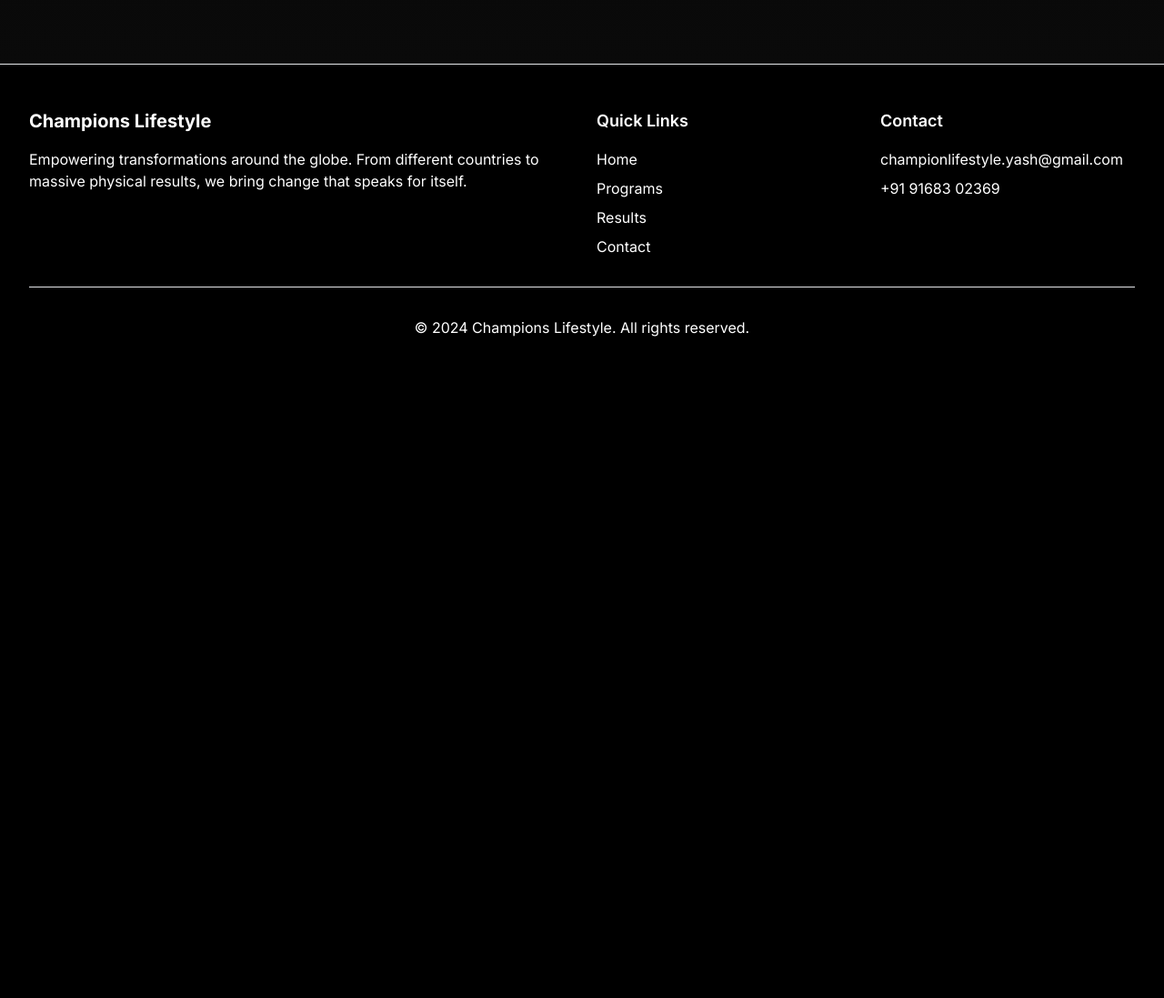
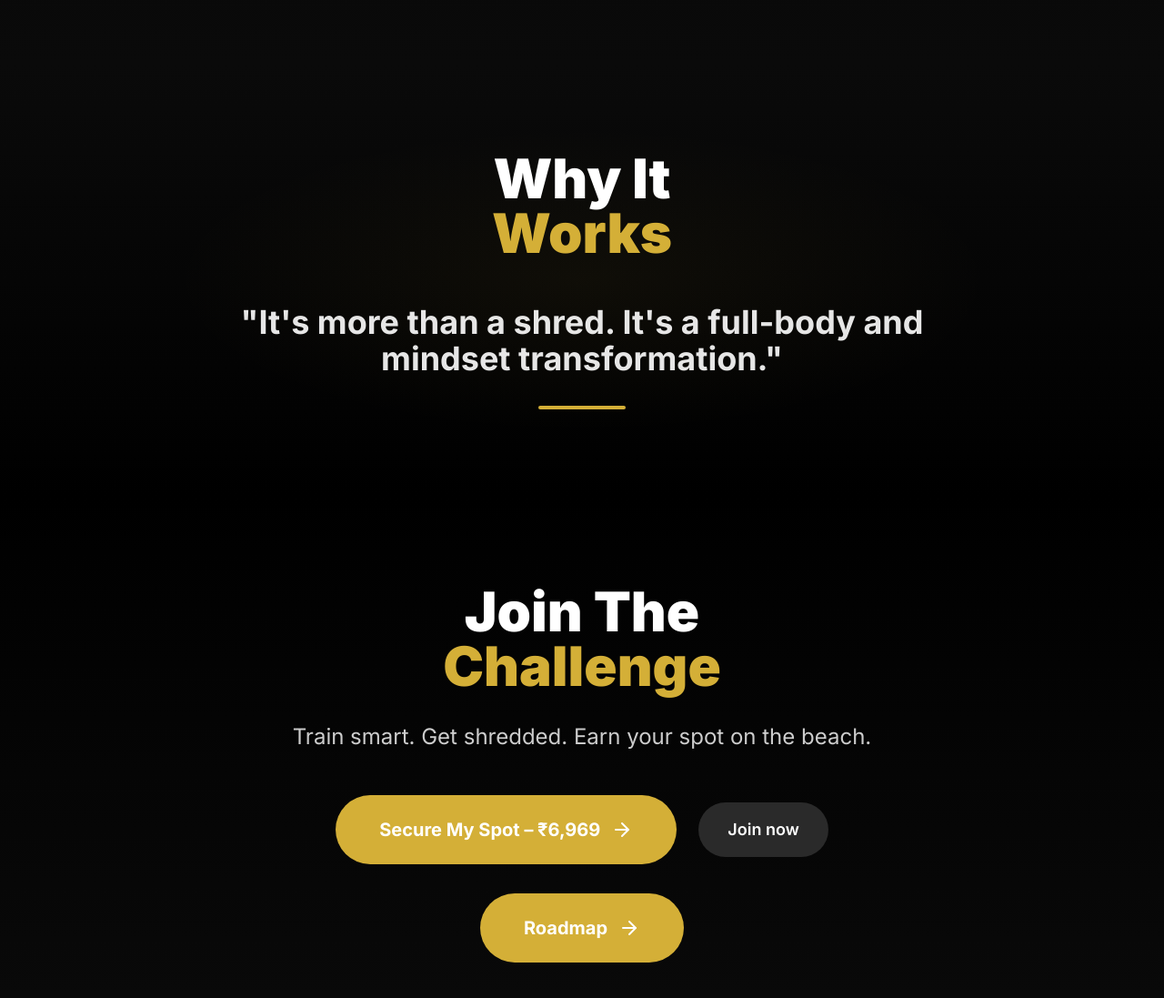
Before and after one commit to snuvaibh1/yash12, a React (Vite) app: page /8w-shred-challenge in a window 1280 px wide. Shown: the part 2462-3559 px from the top of the page at 91% size. Before the commit the page ends 2882 px from the top, so only its background shows below. Built offline with nearby package versions, Linux system fonts and the light colour scheme.

Commit message:
Updated ShredChallengePage.tsx

```diff
--- a/src/pages/ShredChallengePage.tsx
+++ b/src/pages/ShredChallengePage.tsx
@@ -6,6 +6,10 @@ import { Link } from 'react-router-dom';
 const ShredChallengePage: React.FC = () => {
   const [currentSlide, setCurrentSlide] = useState(0);
   const [openFAQ, setOpenFAQ] = useState<number | null>(null);
+
+  const roadmapImages = [
+    'https://images.pexels.com/photos/1552252/pexels-photo-1552252.jpeg?auto=compress&cs=tinysrgb&w=800',
+  ];
 
   const features = [
     {
@@ -45,6 +49,12 @@ const ShredChallengePage: React.FC = () => {
     }
   ];
 
+  const handleWhatsAppContact = () => {
+    const message = "Hi! I'm interested in joining the 8W Shreds For Shores Challenge. Can you tell me more?";
+    const whatsappUrl = `https://wa.me/919168302369?text=${encodeURIComponent(message)}`;
+    window.open(whatsappUrl, '_blank');
+  };
+
   return (
     <motion.div
       initial={{ opacity: 0 }}
@@ -73,7 +83,7 @@ const ShredChallengePage: React.FC = () => {
           >
             8W SHREDS
             <br />
-            <span className="text-accent-gold">FOR SHORES</span>
+           <span className="text-accent-gold">FOR SHORES</span>
           </motion.h1>
 
           <motion.p
@@ -84,15 +94,15 @@ const ShredChallengePage: React.FC = () => {
           >
             High-impact 8-week shred program by Cult Lifestyle Coaching
             <br />
-            🏖️ <span className="text-accent-gold font-bold">Win an all-expenses-paid trip to Goa</span>
+           🏖️ <span className="text-accent-gold font-bold">Win an all-expenses-paid trip to Goa</span>
           </motion.p>
 
           <motion.button
-            className="bg-accent-gold text-black px-12 py-6 rounded-full font-bold text-xl flex items-center space-x-3 mx-auto hover:bg-accent-gold-dark transition-all duration-300"
+           className="bg-accent-gold text-black px-12 py-6 rounded-full font-bold text-xl flex items-center space-x-3 mx-auto hover:bg-accent-gold-dark transition-all duration-300"
             initial={{ opacity: 0, y: 30 }}
             animate={{ opacity: 1, y: 0 }}
             transition={{ duration: 1, delay: 0.6 }}
-            whileHover={{ scale: 1.05, boxShadow: '0 0 30px rgba(212, 175, 55, 0.4)' }}
+           whileHover={{ scale: 1.05, boxShadow: '0 0 30px rgba(212, 175, 55, 0.4)' }}
             whileTap={{ scale: 0.95 }}
             onClick={() => window.open('https://rzp.io/rzp/iyo0cIL0', '_blank')}
           >
@@ -146,7 +156,7 @@ const ShredChallengePage: React.FC = () => {
         </div>
       </section>
 
-      {/* 8W Roadmap Section with VIDEO */}
+      {/* 8W Roadmap Section */}
       <section className="py-24 bg-gradient-to-b from-dark to-charcoal">
         <div className="max-w-7xl mx-auto px-6 lg:px-8">
           <motion.div
@@ -172,29 +182,203 @@ const ShredChallengePage: React.FC = () => {
               transition={{ duration: 1 }}
               viewport={{ once: true }}
             >
-              <iframe
-                src="https://streamable.com/e/6kq255"
+              <img
+                src={roadmapImages[currentSlide]}
+                alt={`Week ${currentSlide + 1} Transformation`}
                 className="w-full h-full object-cover"
-                frameBorder="0"
-                allowFullScreen
-                title="Transformation Roadmap Video"
               />
               <div className="absolute inset-0 bg-gradient-to-t from-dark/80 via-transparent to-transparent" />
               <div className="absolute bottom-6 left-6 text-white">
-                <h3 className="text-2xl font-bold mb-2">Week 1</h3>
-                <p className="text-white/80">Transformation Phase 1</p>
+                <h3 className="text-2xl font-bold mb-2">Week {currentSlide + 1}</h3>
+                <p className="text-white/80">Transformation Phase {currentSlide + 1}</p>
               </div>
             </motion.div>
 
+            {/* Navigation Dots */}
             <div className="flex justify-center space-x-3 mt-8">
-              <button className="w-3 h-3 rounded-full bg-primary scale-125" />
+              {roadmapImages.map((_, index) => (
+                <button
+                  key={index}
+                  className={`w-3 h-3 rounded-full transition-all duration-300 ${
+                    currentSlide === index ? 'bg-primary scale-125' : 'bg-white/30 hover:bg-white/50'
+                  }`}
+                  onClick={() => setCurrentSlide(index)}
+                />
+              ))}
+            </div>
+
+            {/* Auto-advance slideshow */}
+            <div className="hidden">
+              {setTimeout(() => {
+                setCurrentSlide((prev) => (prev + 1) % roadmapImages.length);
+              }, 3000)}
             </div>
           </div>
         </div>
       </section>
 
-      {/* Remaining Sections (Why It Works, Join, FAQ, CTA) */}
-      {/* You can keep these unchanged from your current implementation */}
+      {/* Why It Works Section */}
+      <section className="py-24 bg-gradient-to-b from-charcoal to-dark relative overflow-hidden">
+        <div className="absolute inset-0 bg-gradient-radial from-primary/5 via-transparent to-transparent" />
+
+        <div className="max-w-4xl mx-auto px-6 lg:px-8 text-center relative z-10">
+          <motion.div
+            initial={{ opacity: 0, y: 50 }}
+            whileInView={{ opacity: 1, y: 0 }}
+            transition={{ duration: 1 }}
+            viewport={{ once: true }}
+          >
+            <h2 className="text-4xl md:text-6xl font-black mb-12">
+              Why It
+              <br />
+              <span className="text-primary">Works</span>
+            </h2>
+
+            <motion.blockquote
+              className="text-2xl md:text-4xl font-bold text-white/90 leading-relaxed mb-8"
+              initial={{ opacity: 0, scale: 0.9 }}
+              whileInView={{ opacity: 1, scale: 1 }}
+              transition={{ duration: 0.8, delay: 0.3 }}
+              viewport={{ once: true }}
+            >
+              "It's more than a shred. It's a full-body and mindset transformation."
+            </motion.blockquote>
+
+            <div className="w-24 h-1 bg-primary mx-auto rounded-full" />
+          </motion.div>
+        </div>
+      </section>
+
+      {/* Join the Challenge Section */}
+      <section className="py-24 bg-gradient-to-b from-dark to-charcoal">
+        <div className="max-w-4xl mx-auto px-6 lg:px-8 text-center">
+          <motion.div
+            initial={{ opacity: 0, y: 30 }}
+            whileInView={{ opacity: 1, y: 0 }}
+            transition={{ duration: 0.8 }}
+            viewport={{ once: true }}
+          >
+            <h2 className="text-4xl md:text-6xl font-black mb-8">
+              Join The
+              <br />
+              <span className="text-primary">Challenge</span>
+            </h2>
+
+            <p className="text-xl md:text-2xl text-white/80 mb-12 leading-relaxed">
+              Train smart. Get shredded. Earn your spot on the beach.
+            </p>
+
+            <div className="flex flex-col sm:flex-row gap-6 justify-center items-center mb-8">
+              <motion.button
+                className="bg-primary text-white px-12 py-6 rounded-full font-bold text-xl flex items-center space-x-3 hover:bg-primary/90 transition-all duration-300"
+                whileHover={{ scale: 1.05, boxShadow: '0 0 30px rgba(255, 0, 64, 0.4)' }}
+                whileTap={{ scale: 0.95 }}
+                onClick={() => window.open('https://rzp.io/rzp/iyo0cIL0', '_blank')}
+              >
+                <span>Secure My Spot – ₹6,969</span>
+                <ArrowRight className="w-6 h-6" />
+              </motion.button>
+
+              <motion.button
+                className="bg-charcoal-light text-white px-8 py-4 rounded-full font-semibold text-lg hover:bg-charcoal transition-all duration-300 flex items-center space-x-2"
+                whileHover={{ scale: 1.05 }}
+                whileTap={{ scale: 0.95 }}
+                onClick={() => window.open('https://rzp.io/rzp/iyo0cIL0', '_blank')}
+              >
+                <span>Join now</span>
+              </motion.button>
+            </div>
+
+            <motion.button
+              className="bg-primary text-white px-12 py-6 rounded-full font-bold text-xl flex items-center space-x-3 mx-auto hover:bg-primary/90 transition-all duration-300"
+              whileHover={{ scale: 1.05, boxShadow: '0 0 30px rgba(255, 0, 64, 0.4)' }}
+              whileTap={{ scale: 0.95 }}
+              onClick={() => window.open('https://www.championlifestylecoaching.com/_files/ugd/5d66bb_ea9c9f665b994a40a18fdfd7c563f7f1.pdf', '_blank')}
+            >
+              <span>Roadmap</span>
+              <ArrowRight className="w-6 h-6" />
+            </motion.button>
+          </motion.div>
+        </div>
+      </section>
+
+      {/* FAQ Section */}
+      <section className="py-24 bg-gradient-to-b from-charcoal to-dark">
+        <div className="max-w-4xl mx-auto px-6 lg:px-8">
+          <motion.div
+            className="text-center mb-16"
+            initial={{ opacity: 0, y: 30 }}
+            whileInView={{ opacity: 1, y: 0 }}
+            transition={{ duration: 0.8 }}
+            viewport={{ once: true }}
+          >
+            <h2 className="text-4xl md:text-6xl font-black mb-6">
+              FAQ &
+              <br />
+              <span className="text-primary">Support</span>
+            </h2>
+          </motion.div>
+
+          <div className="space-y-6">
+            {faqs.map((faq, index) => (
+              <motion.div
+                key={index}
+                className="bg-charcoal-light/50 backdrop-blur-sm rounded-2xl border border-white/10 overflow-hidden"
+                initial={{ opacity: 0, y: 30 }}
+                whileInView={{ opacity: 1, y: 0 }}
+                transition={{ duration: 0.6, delay: index * 0.1 }}
+                viewport={{ once: true }}
+              >
+                <button
+                  className="w-full p-6 text-left flex items-center justify-between hover:bg-white/5 transition-colors"
+                  onClick={() => setOpenFAQ(openFAQ === index ? null : index)}
+                >
+                  <span className="text-lg font-semibold text-white">{faq.question}</span>
+                  {openFAQ === index ? (
+                    <ChevronUp className="w-5 h-5 text-primary" />
+                  ) : (
+                    <ChevronDown className="w-5 h-5 text-white/60" />
+                  )}
+                </button>
+
+                <motion.div
+                  initial={false}
+                  animate={{
+                    height: openFAQ === index ? 'auto' : 0,
+                    opacity: openFAQ === index ? 1 : 0
+                  }}
+                  transition={{ duration: 0.3 }}
+                  className="overflow-hidden"
+                >
+                  <div className="p-6 pt-0 text-white/80 leading-relaxed">
+                    {faq.answer}
+                  </div>
+                </motion.div>
+              </motion.div>
+            ))}
+          </div>
+        </div>
+      </section>
+
+      {/* Back to Coaching CTA */}
+      <section className="py-16 bg-dark">
+        <div className="max-w-4xl mx-auto px-6 lg:px-8 text-center">
+          <motion.div
+            initial={{ opacity: 0, y: 30 }}
+            whileInView={{ opacity: 1, y: 0 }}
+            transition={{ duration: 0.8 }}
+            viewport={{ once: true }}
+          >
+            <Link
+              to="/"
+              className="inline-flex items-center space-x-3 bg-charcoal-light text-white px-8 py-4 rounded-full font-semibold text-lg hover:bg-charcoal transition-all duration-300"
+            >
+              <ArrowLeft className="w-5 h-5" />
+              <span>Back to Champion Coaching</span>
+            </Link>
+          </motion.div>
+        </div>
+      </section>
     </motion.div>
   );
 };
```
